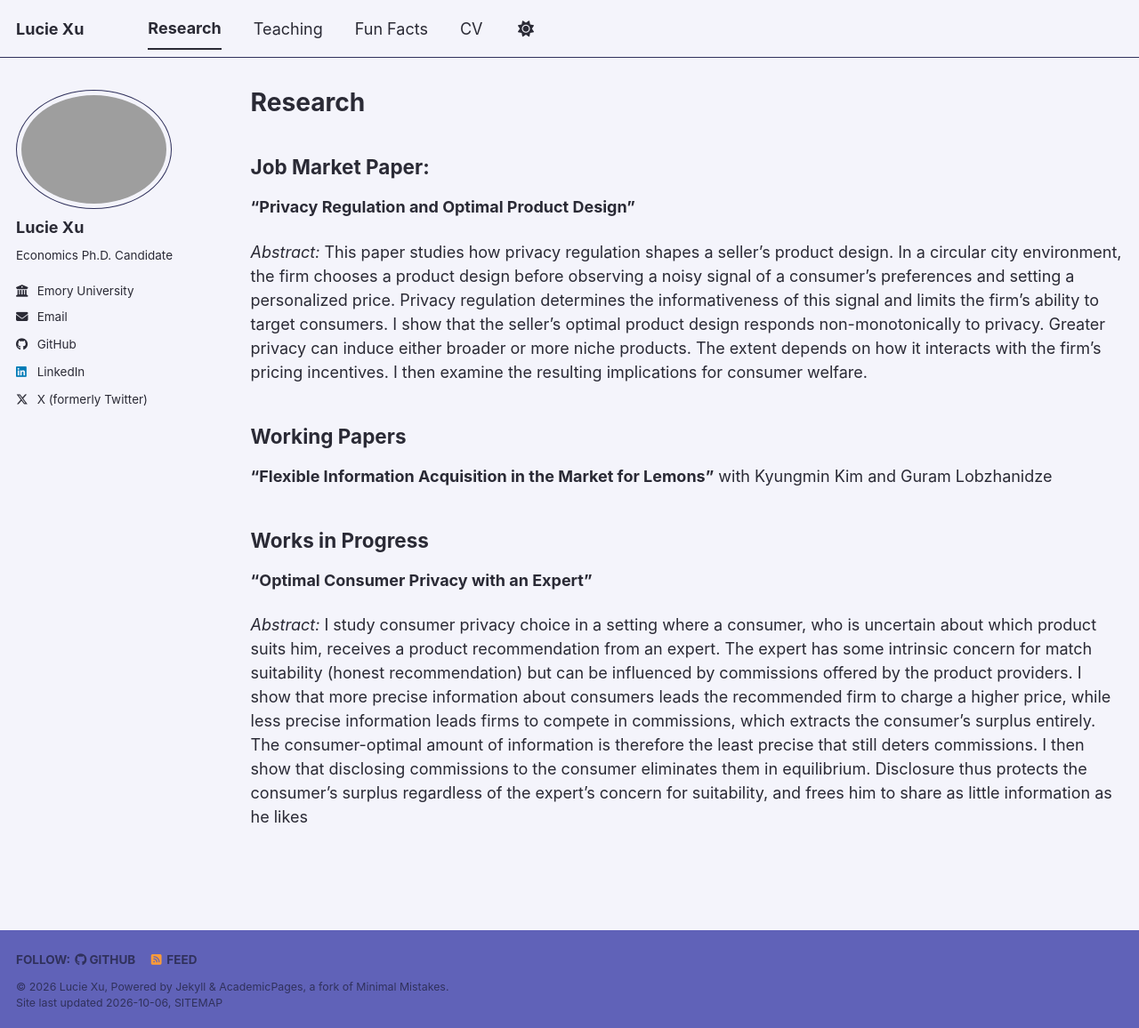
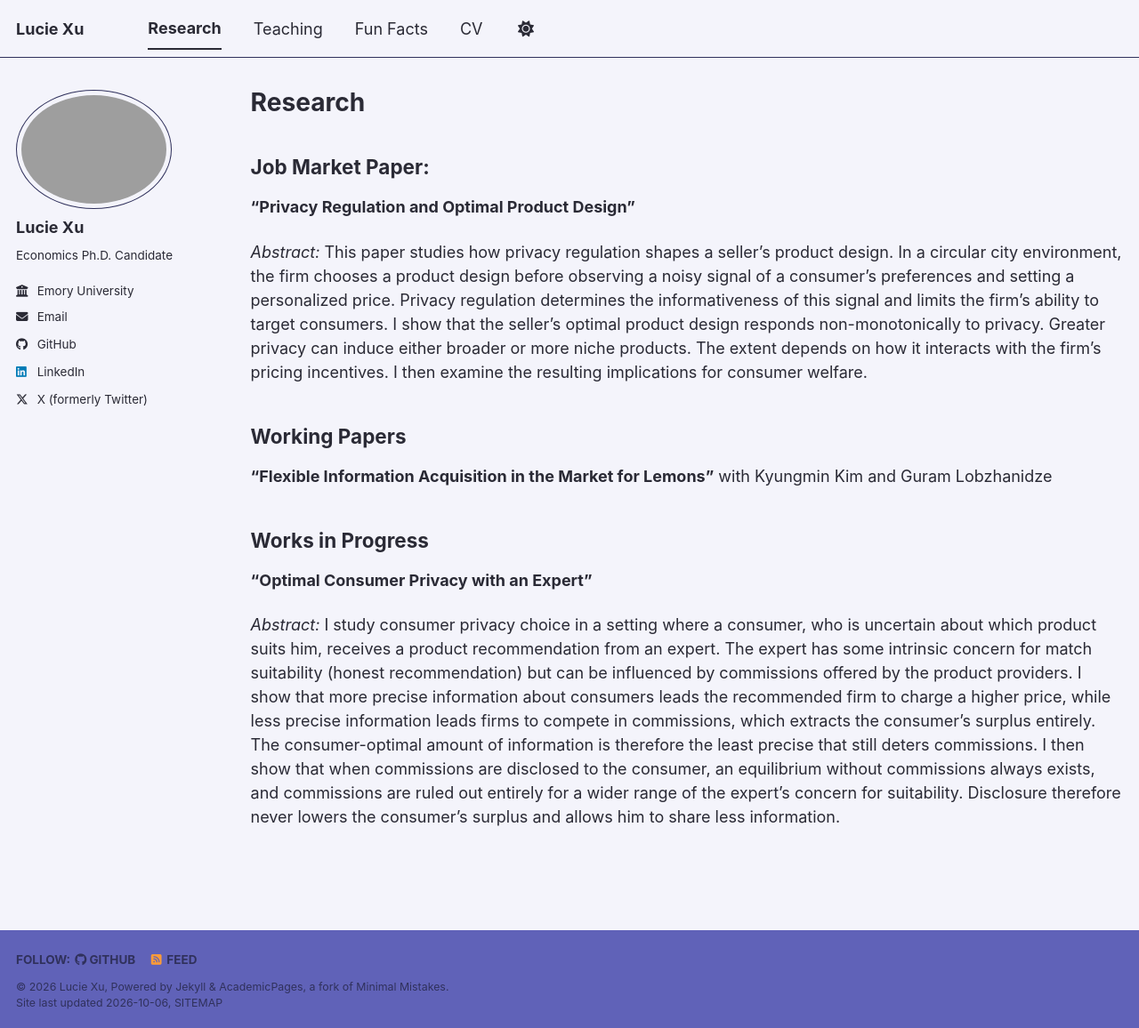
Before and after one commit to lucieexu27/lucieexu27.github.io, a Jekyll site: the page built from _pages/research.md, in a window 1280 px wide and 1156 px high. Shown: the whole window at 89% size. Built offline with Jekyll 4.4.1, drawn with Linux system fonts in a browser that asks for light colours; a style sheet for code colours, icons or effects is not loaded.

Commit message:
Update abstract on consumer privacy and commissions
Revised the abstract to clarify the impact of commission disclosure on consumer surplus and expert recommendations.

```diff
--- a/_pages/research.md
+++ b/_pages/research.md
@@ -20,4 +20,4 @@ with Kyungmin Kim and Guram Lobzhanidze
 
 **"Optimal Consumer Privacy with an Expert"**
 
-_Abstract:_ I study consumer privacy choice in a setting where a consumer, who is uncertain about which product suits him, receives a product recommendation from an expert. The expert has some intrinsic concern for match suitability (honest recommendation) but can be influenced by commissions offered by the product providers. I show that more precise information about consumers leads the recommended firm to charge a higher price, while less precise information leads firms to compete in commissions, which extracts the consumer's surplus entirely. The consumer-optimal amount of information is therefore the least precise that still deters commissions. I then show that disclosing commissions to the consumer eliminates them in equilibrium. Disclosure thus protects the consumer's surplus regardless of the expert's concern for suitability, and frees him to share as little information as he likes
+_Abstract:_ I study consumer privacy choice in a setting where a consumer, who is uncertain about which product suits him, receives a product recommendation from an expert. The expert has some intrinsic concern for match suitability (honest recommendation) but can be influenced by commissions offered by the product providers. I show that more precise information about consumers leads the recommended firm to charge a higher price, while less precise information leads firms to compete in commissions, which extracts the consumer's surplus entirely. The consumer-optimal amount of information is therefore the least precise that still deters commissions. I then show that when commissions are disclosed to the consumer, an equilibrium without commissions always exists, and commissions are ruled out entirely for a wider range of the expert's concern for suitability. Disclosure therefore never lowers the consumer's surplus and allows him to share less information.
```
